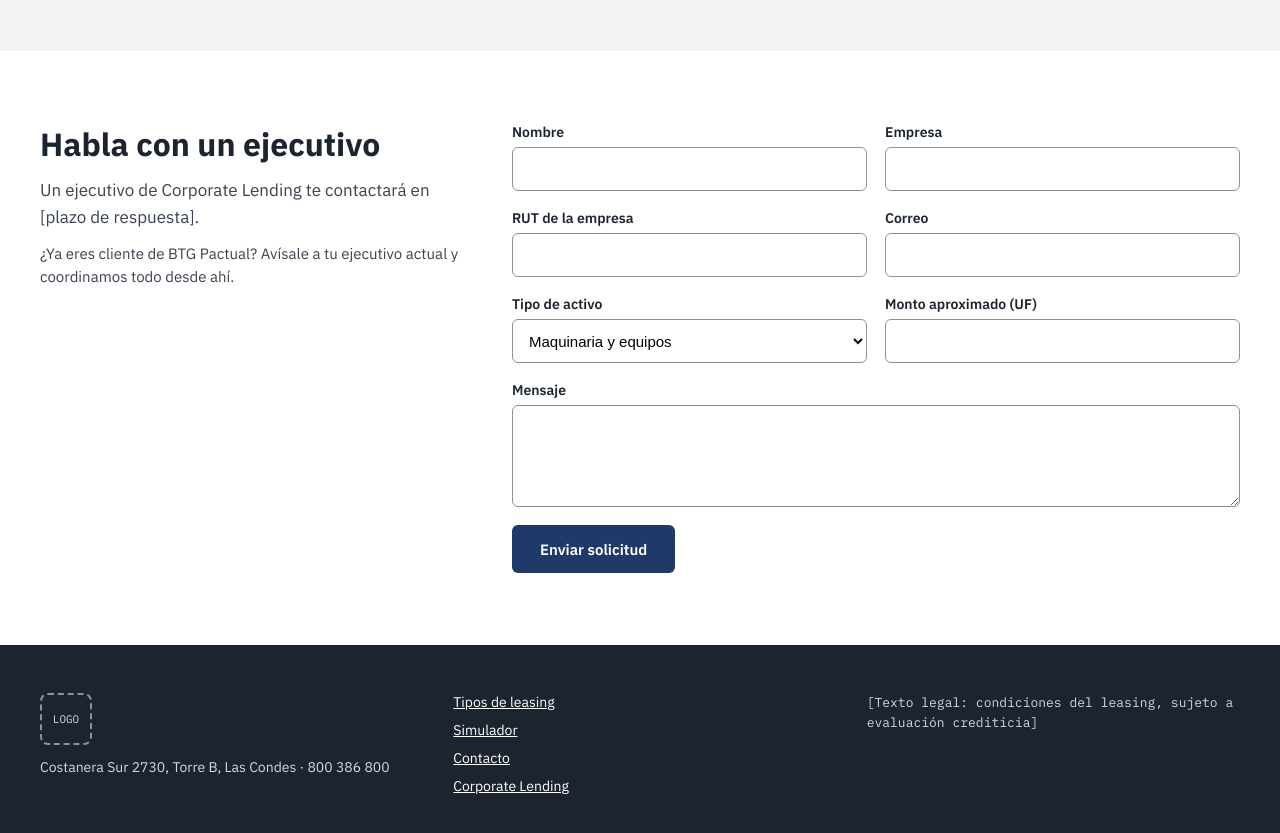
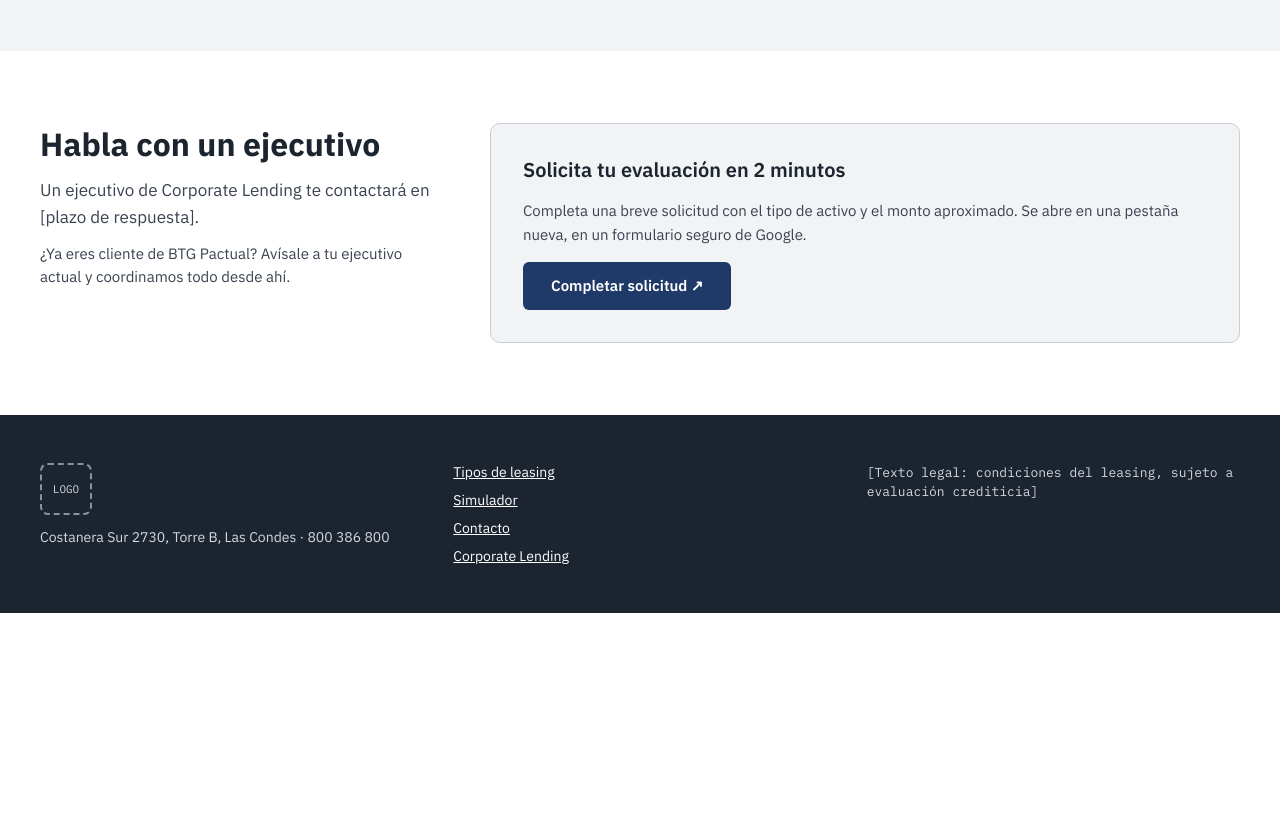
Before and after one commit to martinajesusfigueroacross-droid/marketinganaitycs, a plain HTML site: page index.html in a window 1280 px wide. Shown: the part 2820-3653 px from the top of the page. After the commit the page ends 3433 px from the top, so only its background shows below. Drawn offline with Linux system fonts and the light colour scheme.

Commit message:
Reemplaza formulario por Google Forms externo

```diff
--- a/index.html
+++ b/index.html
@@ -210,7 +210,7 @@ html{scroll-behavior:smooth}
 <span style="font-size: 22px; font-weight: 600; font-family: 'IBM Plex Mono', monospace">[X,X%]</span>
 </div>
 <p style="margin: 0; font-size: 13px; line-height: 1.5; color: #5B6470">Simulación referencial, sujeta a evaluación de riesgo.</p>
-<a href="#contacto" class="cta-principal" style="align-self: flex-start; border: 2px solid #1C2430; padding: 10px 20px; border-radius: 6px; text-decoration: none; font-weight: 600; min-height: 44px; box-sizing: border-box; display: inline-flex; align-items: center">Solicitar evaluación</a>
+<a href="https://forms.gle/TBsCsX3iZqwygTur5" target="_blank" rel="noopener" class="cta-principal" style="align-self: flex-start; border: 2px solid #1C2430; padding: 10px 20px; border-radius: 6px; text-decoration: none; font-weight: 600; min-height: 44px; box-sizing: border-box; display: inline-flex; align-items: center">Solicitar evaluación</a>
 </div>
 </div>
 </div>
@@ -223,37 +223,11 @@ html{scroll-behavior:smooth}
 <p style="margin: 0; font-size: 17px; line-height: 1.55; color: #3A4350">Un ejecutivo de Corporate Lending te contactará en [plazo de respuesta].</p>
 <p style="margin: 0; font-size: 15px; line-height: 1.55; color: #3A4350">¿Ya eres cliente de BTG Pactual? Avísale a tu ejecutivo actual y coordinamos todo desde ahí.</p>
 </div>
-<form style="flex: 2 1 520px; min-width: 0; display: flex; flex-wrap: wrap; gap: 18px">
-<div style="flex: 1 1 240px; min-width: 0; display: flex; flex-direction: column; gap: 6px">
-<label for="c-nombre" style="font-size: 14px; font-weight: 600">Nombre</label>
-<input id="c-nombre" type="text" style="height: 44px; border: 1px solid #8A929C; border-radius: 6px; padding: 0 12px; font-size: 15px; box-sizing: border-box">
+<div style="flex: 2 1 520px; min-width: 0; background: #F2F3F5; border: 1px solid #C9CDD3; border-radius: 10px; padding: 32px; display: flex; flex-direction: column; gap: 16px">
+<h3 style="margin: 0; font-size: 20px; font-weight: 600">Solicita tu evaluación en 2 minutos</h3>
+<p style="margin: 0; font-size: 15px; line-height: 1.55; color: #3A4350">Completa una breve solicitud con el tipo de activo y el monto aproximado. Se abre en una pestaña nueva, en un formulario seguro de Google.</p>
+<a href="https://forms.gle/TBsCsX3iZqwygTur5" target="_blank" rel="noopener" class="cta-principal" style="align-self: flex-start; background: #1F3A68; color: #FFFFFF; padding: 0 28px; height: 48px; border-radius: 6px; font-size: 15px; font-weight: 600; text-decoration: none; display: inline-flex; align-items: center">Completar solicitud ↗</a>
 </div>
-<div style="flex: 1 1 240px; min-width: 0; display: flex; flex-direction: column; gap: 6px">
-<label for="c-empresa" style="font-size: 14px; font-weight: 600">Empresa</label>
-<input id="c-empresa" type="text" style="height: 44px; border: 1px solid #8A929C; border-radius: 6px; padding: 0 12px; font-size: 15px; box-sizing: border-box">
-</div>
-<div style="flex: 1 1 240px; min-width: 0; display: flex; flex-direction: column; gap: 6px">
-<label for="c-rut" style="font-size: 14px; font-weight: 600">RUT de la empresa</label>
-<input id="c-rut" type="text" style="height: 44px; border: 1px solid #8A929C; border-radius: 6px; padding: 0 12px; font-size: 15px; box-sizing: border-box">
-</div>
-<div style="flex: 1 1 240px; min-width: 0; display: flex; flex-direction: column; gap: 6px">
-<label for="c-mail" style="font-size: 14px; font-weight: 600">Correo</label>
-<input id="c-mail" type="email" style="height: 44px; border: 1px solid #8A929C; border-radius: 6px; padding: 0 12px; font-size: 15px; box-sizing: border-box">
-</div>
-<div style="flex: 1 1 240px; min-width: 0; display: flex; flex-direction: column; gap: 6px">
-<label for="c-tipo" style="font-size: 14px; font-weight: 600">Tipo de activo</label>
-<select id="c-tipo" style="height: 44px; border: 1px solid #8A929C; border-radius: 6px; padding: 0 12px; font-size: 15px; background: #FFFFFF"><option>Maquinaria y equipos</option><option>Vehículos y flotas</option><option>Inmobiliario</option><option>Leaseback</option></select>
-</div>
-<div style="flex: 1 1 240px; min-width: 0; display: flex; flex-direction: column; gap: 6px">
-<label for="c-monto" style="font-size: 14px; font-weight: 600">Monto aproximado (UF)</label>
-<input id="c-monto" type="text" style="height: 44px; border: 1px solid #8A929C; border-radius: 6px; padding: 0 12px; font-size: 15px; box-sizing: border-box">
-</div>
-<div style="flex: 1 1 100%; min-width: 0; display: flex; flex-direction: column; gap: 6px">
-<label for="c-msg" style="font-size: 14px; font-weight: 600">Mensaje</label>
-<textarea id="c-msg" rows="4" style="border: 1px solid #8A929C; border-radius: 6px; padding: 12px; font-size: 15px; font-family: inherit; box-sizing: border-box"></textarea>
-</div>
-<button type="button" class="cta-principal" style="background: #1F3A68; color: #FFFFFF; border: 0; padding: 0 28px; height: 48px; border-radius: 6px; font-size: 15px; font-weight: 600; font-family: inherit">Enviar solicitud</button>
-</form>
 </div>
 </section>
 
```
Also changed, not shown: 1 other file.
